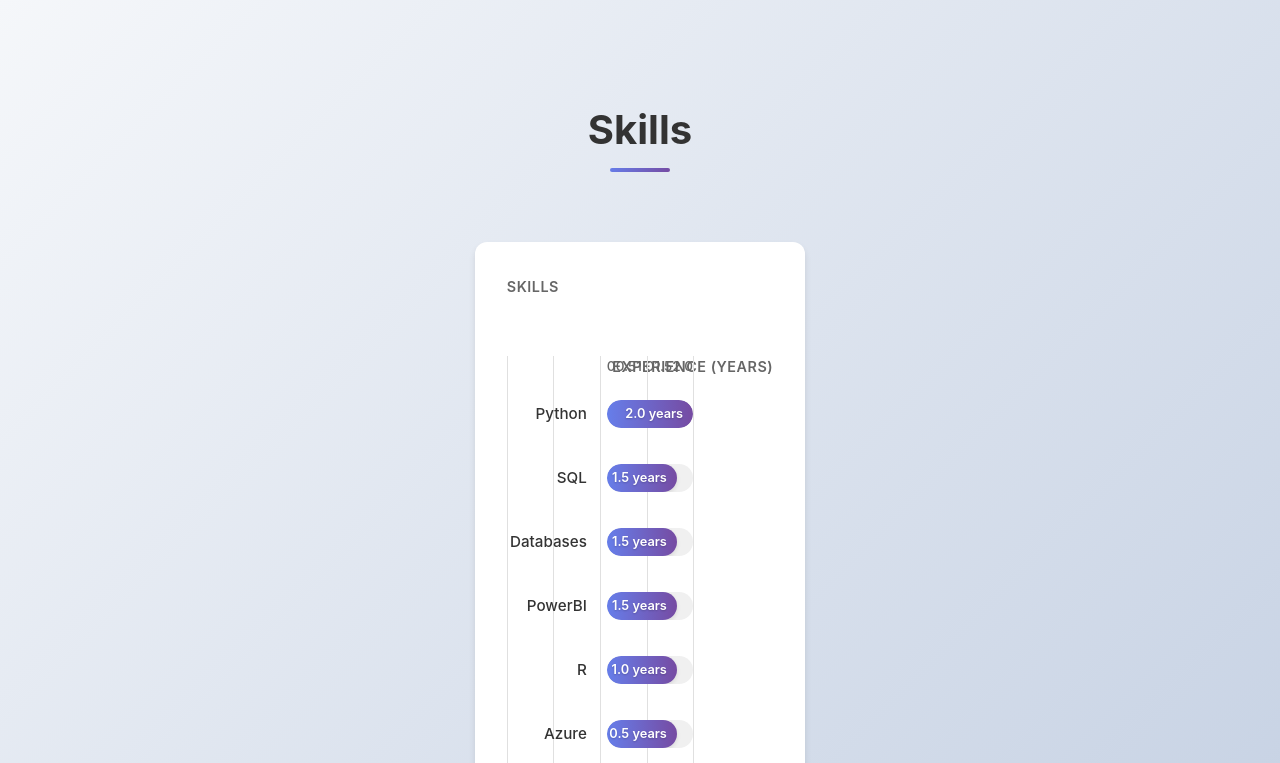
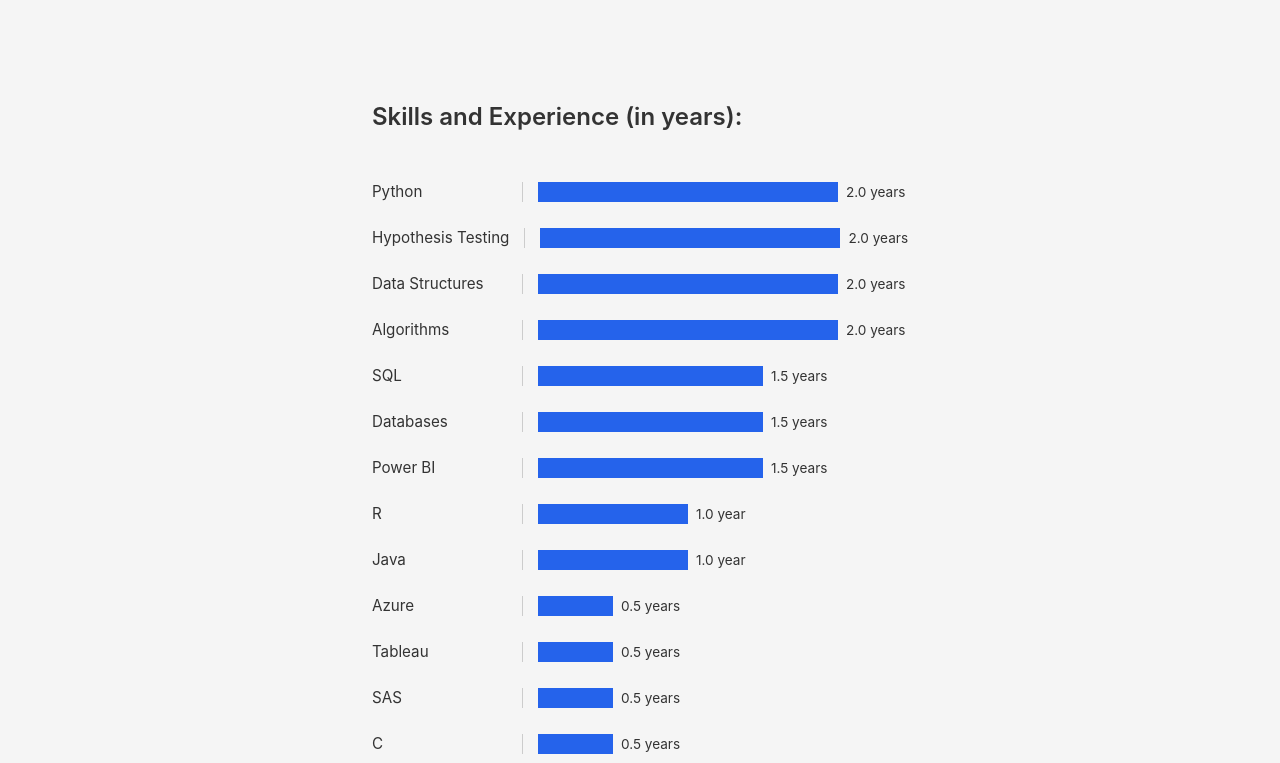
Before and after one commit to avikatare17/AviPortfolio, a React (Create React App) app in the folder frontend/: page / in a window 1280 px wide. Shown: the part 5077-5840 px from the top of the page. Built offline with nearby package versions, Linux system fonts and the light colour scheme.

Commit message:
Update Skills section: Match image design with blue bars, vertical separators, and updated skill data (Python, Hypothesis Testing, Data Structures, Algorithms, SQL, Databases, Power BI, R, Java, Azure, Tableau, SAS, C)

```diff
--- a/frontend/src/App.css
+++ b/frontend/src/App.css
@@ -661,102 +661,49 @@
 
 /* Skills Section */
 .skills-section {
-  background: linear-gradient(135deg, #f5f7fa 0%, #c3cfe2 100%);
+  background: #f5f5f5;
+}
+
+.skills-title {
+  text-align: left;
+  margin-bottom: 1.5rem;
+  font-size: 1.5rem;
+  font-weight: 600;
+  color: #333;
+  text-transform: none;
+  letter-spacing: normal;
+}
+
+.skills-title::after {
+  display: none;
 }
 
 .skills-chart-container {
-  margin-top: 2rem;
-  max-width: 1000px;
-  margin-left: auto;
+  margin-top: 1rem;
+  max-width: 900px;
+  margin-left: 0;
   margin-right: auto;
 }
 
 .skills-chart {
-  background: white;
-  padding: 2rem;
-  border-radius: 12px;
-  box-shadow: 0 4px 6px rgba(0, 0, 0, 0.1);
+  background: transparent;
+  padding: 0;
+  border-radius: 0;
+  box-shadow: none;
   position: relative;
-}
-
-.chart-y-axis {
-  margin-bottom: 1rem;
-}
-
-.axis-label {
-  font-size: 0.9rem;
-  font-weight: 600;
-  color: #666;
-  text-transform: uppercase;
-  letter-spacing: 0.5px;
-}
-
-.chart-content {
-  position: relative;
-  padding-left: 100px;
-  padding-top: 40px;
-}
-
-.chart-x-axis {
-  display: flex;
-  justify-content: space-between;
-  align-items: center;
-  position: relative;
-  margin-bottom: 1rem;
-  padding-right: 80px;
-}
-
-.x-axis-label {
-  font-size: 0.85rem;
-  color: #666;
-  font-weight: 500;
-  flex: 1;
-  text-align: center;
-  position: relative;
-}
-
-.chart-x-axis .axis-label {
-  position: absolute;
-  right: 0;
-  top: 50%;
-  transform: translateY(-50%);
-  font-size: 0.9rem;
-  font-weight: 600;
-  color: #666;
-  text-transform: uppercase;
-  letter-spacing: 0.5px;
 }
 
 .chart-bars {
   position: relative;
-  z-index: 2;
-}
-
-.chart-grid-lines {
-  position: absolute;
-  top: 40px;
-  left: 0;
-  right: 80px;
-  bottom: 0;
-  z-index: 1;
-  pointer-events: none;
-}
-
-.grid-line {
-  position: absolute;
-  top: 0;
-  bottom: 0;
-  width: 1px;
-  background: #e0e0e0;
-  z-index: 1;
 }
 
 .skill-bar-row {
   display: flex;
   align-items: center;
-  margin-bottom: 1.5rem;
+  margin-bottom: 1rem;
   position: relative;
-  height: 40px;
+  height: auto;
+  min-height: 30px;
 }
 
 .skill-bar-row:last-child {
@@ -764,46 +711,57 @@
 }
 
 .skill-label {
-  position: absolute;
-  left: -100px;
-  width: 90px;
+  min-width: 150px;
   font-size: 0.95rem;
-  font-weight: 500;
+  font-weight: 400;
   color: #333;
-  text-align: right;
-  padding-right: 10px;
+  text-align: left;
+  padding-right: 15px;
+  flex-shrink: 0;
+}
+
+.skill-separator {
+  width: 1px;
+  height: 20px;
+  background: #ccc;
+  margin-right: 15px;
+  flex-shrink: 0;
 }
 
 .skill-bar-container {
   flex: 1;
-  height: 28px;
-  background: #f0f0f0;
-  border-radius: 14px;
+  height: 20px;
+  background: transparent;
+  border-radius: 0;
   position: relative;
-  overflow: hidden;
-  margin-right: 80px;
+  overflow: visible;
+  margin-right: 0;
+  display: flex;
+  align-items: center;
+  gap: 8px;
+  min-width: 0;
 }
 
 .skill-bar {
-  height: 100%;
-  background: linear-gradient(90deg, #667eea 0%, #764ba2 100%);
-  border-radius: 14px;
-  display: flex;
-  align-items: center;
-  justify-content: flex-end;
-  padding-right: 10px;
+  height: 20px;
+  background: #2563eb;
+  border-radius: 0;
+  display: block;
   transition: width 0.8s ease;
   position: relative;
-  min-width: 70px;
-  box-shadow: 0 2px 4px rgba(0, 0, 0, 0.1);
+  min-width: 0;
+  box-shadow: none;
+  flex-shrink: 0;
 }
 
 .skill-value {
-  font-size: 0.8rem;
-  font-weight: 600;
-  color: white;
+  font-size: 0.85rem;
+  font-weight: 400;
+  color: #333;
   white-space: nowrap;
-  text-shadow: 0 1px 2px rgba(0, 0, 0, 0.2);
+  text-shadow: none;
+  flex-shrink: 0;
+  line-height: 20px;
 }
 
 /* Contact Section */
@@ -1157,55 +1115,61 @@
     background: rgba(0, 0, 0, 0.75);
   }
 
-  .skills-chart {
-    padding: 1rem;
+  .skills-title {
+    font-size: 1.25rem;
+    margin-bottom: 1rem;
   }
 
-  .chart-content {
-    padding-left: 70px;
-    padding-top: 30px;
-  }
-
-  .chart-grid-lines {
-    top: 30px;
-    right: 50px;
+  .skills-chart-container {
+    max-width: 100%;
   }
 
   .skill-label {
-    left: -70px;
-    width: 60px;
-    font-size: 0.8rem;
+    min-width: 120px;
+    font-size: 0.85rem;
+    padding-right: 10px;
+  }
+
+  .skill-separator {
+    height: 18px;
+    margin-right: 10px;
   }
 
   .skill-bar-row {
-    height: 35px;
-    margin-bottom: 1.25rem;
+    margin-bottom: 0.75rem;
+    min-height: 25px;
   }
 
   .skill-bar-container {
-    height: 24px;
-    margin-right: 50px;
+    height: 18px;
+    max-width: 100%;
+    gap: 6px;
   }
 
   .skill-bar {
-    min-width: 55px;
+    height: 18px;
   }
 
   .skill-value {
-    font-size: 0.7rem;
-    padding-right: 5px;
+    font-size: 0.75rem;
+    line-height: 18px;
   }
 
-  .chart-x-axis {
-    padding-right: 50px;
+  /* Scale down bars on mobile - use 60% of desktop size */
+  .skill-bar[data-years="2.0"] {
+    width: 180px !important;
   }
 
-  .x-axis-label {
-    font-size: 0.7rem;
+  .skill-bar[data-years="1.5"] {
+    width: 135px !important;
   }
 
-  .chart-x-axis .axis-label {
-    font-size: 0.75rem;
+  .skill-bar[data-years="1.0"] {
+    width: 90px !important;
+  }
+
+  .skill-bar[data-years="0.5"] {
+    width: 45px !important;
   }
 
   .project-card {
--- a/frontend/src/App.js
+++ b/frontend/src/App.js
@@ -362,93 +362,113 @@
       {/* Skills Section */}
       <section id="skills" className="section skills-section">
         <div className="container">
-          <h2 className="section-title">Skills</h2>
+          <h2 className="section-title skills-title">Skills and Experience (in years):</h2>
           <div className="skills-chart-container">
             <div className="skills-chart">
-              <div className="chart-y-axis">
-                <span className="axis-label">Skills</span>
-              </div>
-              <div className="chart-content">
-                <div className="chart-x-axis">
-                  <span className="x-axis-label">0</span>
-                  <span className="x-axis-label">0.5</span>
-                  <span className="x-axis-label">1.0</span>
-                  <span className="x-axis-label">1.5</span>
-                  <span className="x-axis-label">2.0</span>
-                  <span className="axis-label">Experience (Years)</span>
-                </div>
               <div className="chart-bars">
                 <div className="skill-bar-row">
                   <span className="skill-label">Python</span>
+                  <div className="skill-separator"></div>
                   <div className="skill-bar-container">
-                      <div className="skill-bar" style={{ width: '100%' }} data-years="2.0">
+                    <div className="skill-bar" style={{ width: '300px' }} data-years="2.0"></div>
                     <span className="skill-value">2.0 years</span>
                   </div>
+                </div>
+                <div className="skill-bar-row">
+                  <span className="skill-label">Hypothesis Testing</span>
+                  <div className="skill-separator"></div>
+                  <div className="skill-bar-container">
+                    <div className="skill-bar" style={{ width: '300px' }} data-years="2.0"></div>
+                    <span className="skill-value">2.0 years</span>
+                  </div>
+                </div>
+                <div className="skill-bar-row">
+                  <span className="skill-label">Data Structures</span>
+                  <div className="skill-separator"></div>
+                  <div className="skill-bar-container">
+                    <div className="skill-bar" style={{ width: '300px' }} data-years="2.0"></div>
+                    <span className="skill-value">2.0 years</span>
+                  </div>
+                </div>
+                <div className="skill-bar-row">
+                  <span className="skill-label">Algorithms</span>
+                  <div className="skill-separator"></div>
+                  <div className="skill-bar-container">
+                    <div className="skill-bar" style={{ width: '300px' }} data-years="2.0"></div>
+                    <span className="skill-value">2.0 years</span>
                   </div>
                 </div>
                 <div className="skill-bar-row">
                   <span className="skill-label">SQL</span>
+                  <div className="skill-separator"></div>
                   <div className="skill-bar-container">
-                      <div className="skill-bar" style={{ width: '75%' }} data-years="1.5">
+                    <div className="skill-bar" style={{ width: '225px' }} data-years="1.5"></div>
                     <span className="skill-value">1.5 years</span>
-                      </div>
                   </div>
                 </div>
                 <div className="skill-bar-row">
                   <span className="skill-label">Databases</span>
+                  <div className="skill-separator"></div>
                   <div className="skill-bar-container">
-                      <div className="skill-bar" style={{ width: '75%' }} data-years="1.5">
+                    <div className="skill-bar" style={{ width: '225px' }} data-years="1.5"></div>
                     <span className="skill-value">1.5 years</span>
                   </div>
                 </div>
-                  </div>
                 <div className="skill-bar-row">
-                    <span className="skill-label">PowerBI</span>
+                  <span className="skill-label">Power BI</span>
+                  <div className="skill-separator"></div>
                   <div className="skill-bar-container">
-                      <div className="skill-bar" style={{ width: '75%' }} data-years="1.5">
+                    <div className="skill-bar" style={{ width: '225px' }} data-years="1.5"></div>
                     <span className="skill-value">1.5 years</span>
-                      </div>
                   </div>
                 </div>
                 <div className="skill-bar-row">
                   <span className="skill-label">R</span>
+                  <div className="skill-separator"></div>
                   <div className="skill-bar-container">
-                      <div className="skill-bar" style={{ width: '50%' }} data-years="1.0">
-                        <span className="skill-value">1.0 years</span>
+                    <div className="skill-bar" style={{ width: '150px' }} data-years="1.0"></div>
+                    <span className="skill-value">1.0 year</span>
                   </div>
+                </div>
+                <div className="skill-bar-row">
+                  <span className="skill-label">Java</span>
+                  <div className="skill-separator"></div>
+                  <div className="skill-bar-container">
+                    <div className="skill-bar" style={{ width: '150px' }} data-years="1.0"></div>
+                    <span className="skill-value">1.0 year</span>
                   </div>
                 </div>
                 <div className="skill-bar-row">
                   <span className="skill-label">Azure</span>
+                  <div className="skill-separator"></div>
                   <div className="skill-bar-container">
-                      <div className="skill-bar" style={{ width: '25%' }} data-years="0.5">
+                    <div className="skill-bar" style={{ width: '75px' }} data-years="0.5"></div>
                     <span className="skill-value">0.5 years</span>
-                      </div>
                   </div>
                 </div>
                 <div className="skill-bar-row">
                   <span className="skill-label">Tableau</span>
+                  <div className="skill-separator"></div>
                   <div className="skill-bar-container">
-                      <div className="skill-bar" style={{ width: '25%' }} data-years="0.5">
+                    <div className="skill-bar" style={{ width: '75px' }} data-years="0.5"></div>
                     <span className="skill-value">0.5 years</span>
-                      </div>
                   </div>
                 </div>
                 <div className="skill-bar-row">
                   <span className="skill-label">SAS</span>
+                  <div className="skill-separator"></div>
                   <div className="skill-bar-container">
-                      <div className="skill-bar" style={{ width: '25%' }} data-years="0.5">
+                    <div className="skill-bar" style={{ width: '75px' }} data-years="0.5"></div>
                     <span className="skill-value">0.5 years</span>
                   </div>
                 </div>
+                <div className="skill-bar-row">
+                  <span className="skill-label">C</span>
+                  <div className="skill-separator"></div>
+                  <div className="skill-bar-container">
+                    <div className="skill-bar" style={{ width: '75px' }} data-years="0.5"></div>
+                    <span className="skill-value">0.5 years</span>
                   </div>
-                </div>
-                <div className="chart-grid-lines">
-                  <div className="grid-line" style={{ left: '0%' }}></div>
-                  <div className="grid-line" style={{ left: '25%' }}></div>
-                  <div className="grid-line" style={{ left: '50%' }}></div>
-                  <div className="grid-line" style={{ left: '75%' }}></div>
-                  <div className="grid-line" style={{ left: '100%' }}></div>
                 </div>
               </div>
             </div>
```
Lines whose indentation alone changed are shown as unchanged.
